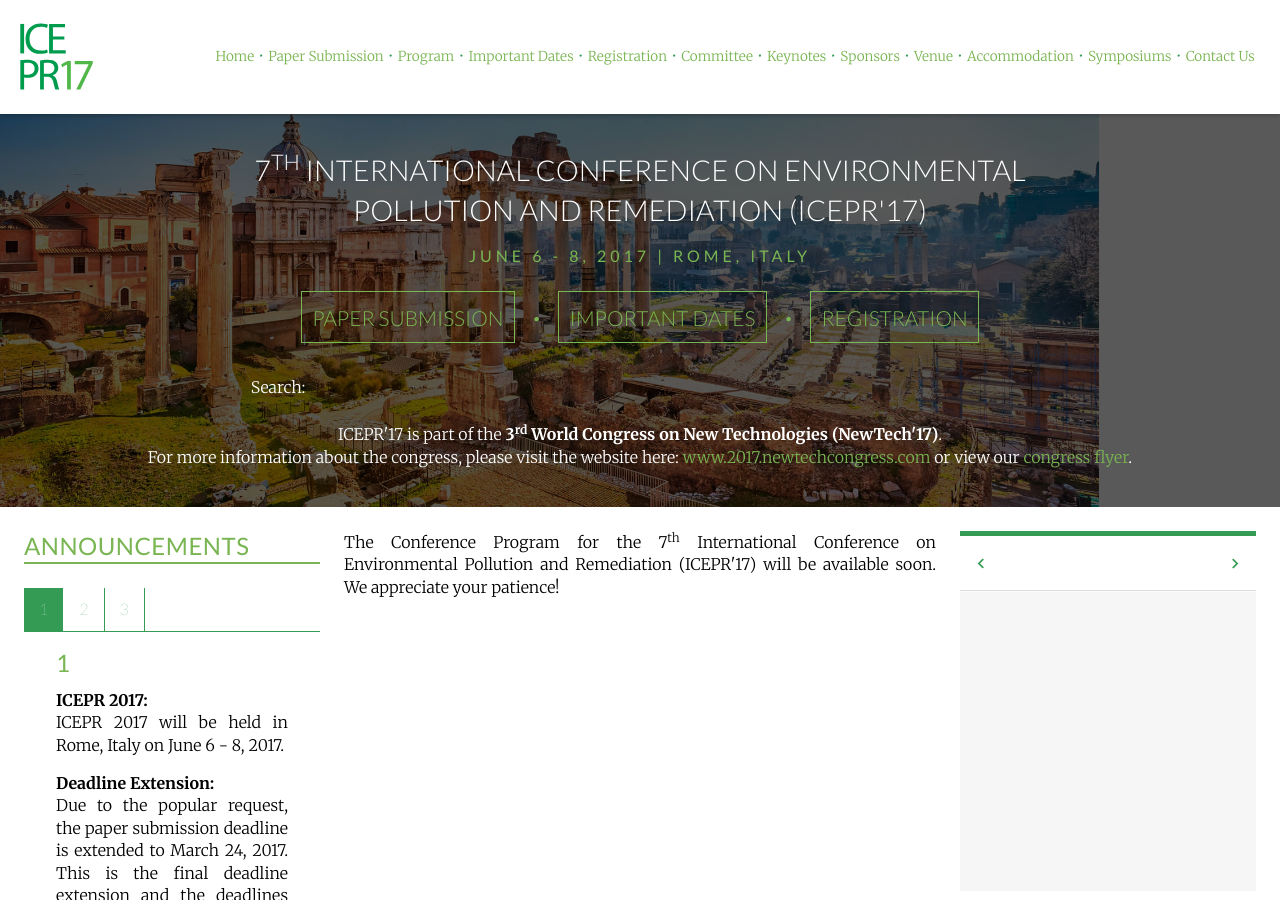
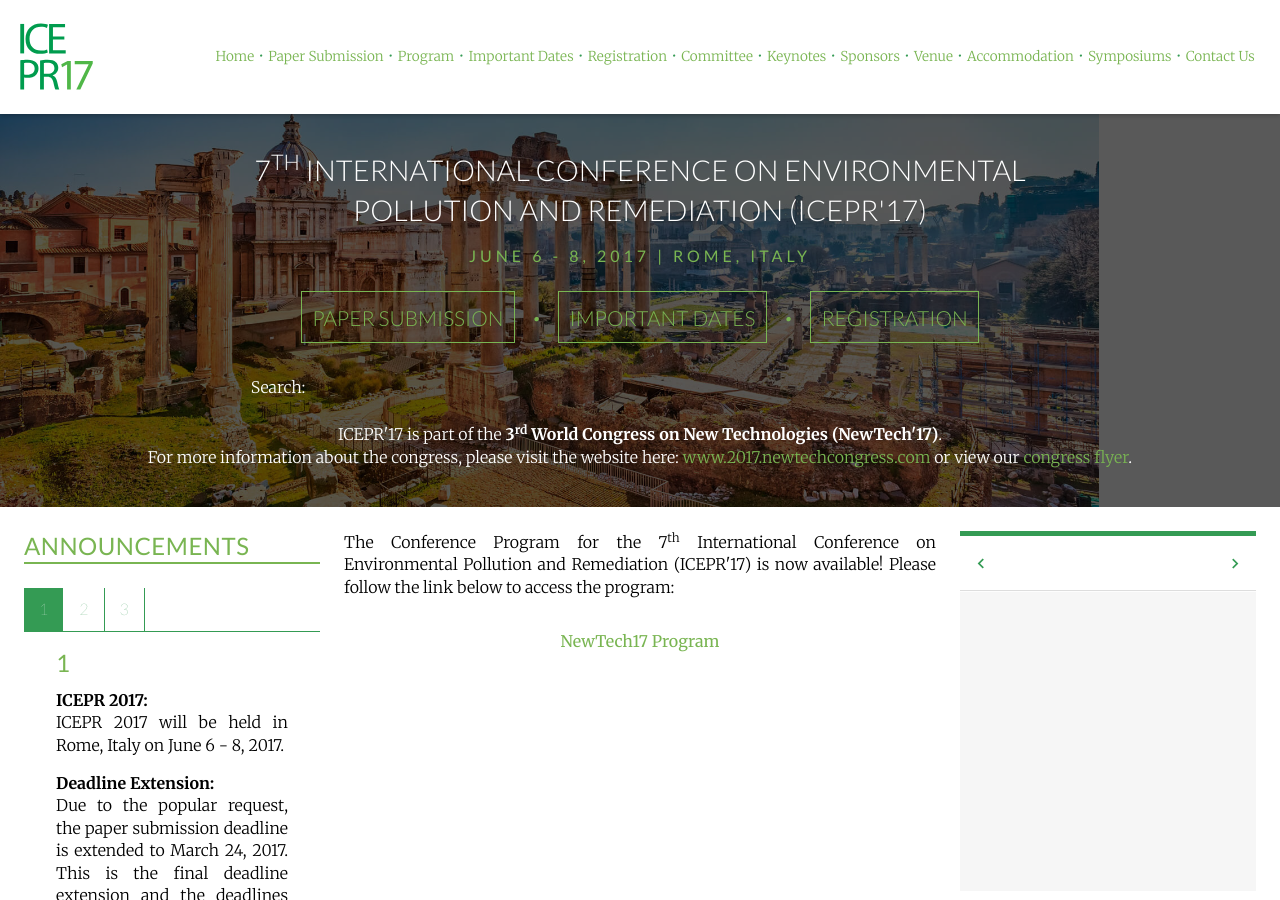
Before and after one commit to intaset/icepr, a Jekyll site: the page built from program.html, in a window 1280 px wide and 900 px high. Built offline with Jekyll 4.4.1, drawn with Linux system fonts in a browser that asks for light colours; nearby versions of some CDN libraries; Markdown is read by kramdown in place of the engine named in the settings; comment, search, counter and statistics services are not loaded.

Commit message:
added program

```diff
--- a/program.html
+++ b/program.html
@@ -7,6 +7,11 @@ keyword: environment conference, biofuels conference, desalination conference, w
 
 <div class="unit unit-s-1 unit-m-1-4-1 unit-l-1-4-1">
   <div class="unit-spacer content">
-    <p class="body">The Conference Program for the 7<sup>th</sup> International Conference on Environmental Pollution and Remediation (ICEPR'17) will be available soon. We appreciate your patience!</p>
+    <!-- <p class="body">The Conference Program for the 7<sup>th</sup> International Conference on Environmental Pollution and Remediation (ICEPR'17) will be available soon. We appreciate your patience!</p> -->
+
+    <p class="body">The Conference Program for the 7<sup>th</sup> International Conference on Environmental Pollution and Remediation (ICEPR'17) is now available! Please follow the link below to access the program:</p>
+
+    <p align="center"><a href="../NewTech17_Program.pdf" class="body-link">NewTech17 Program</a></p>
+
   </div>
   </div>
```
Also changed, not shown: 1 other file.
